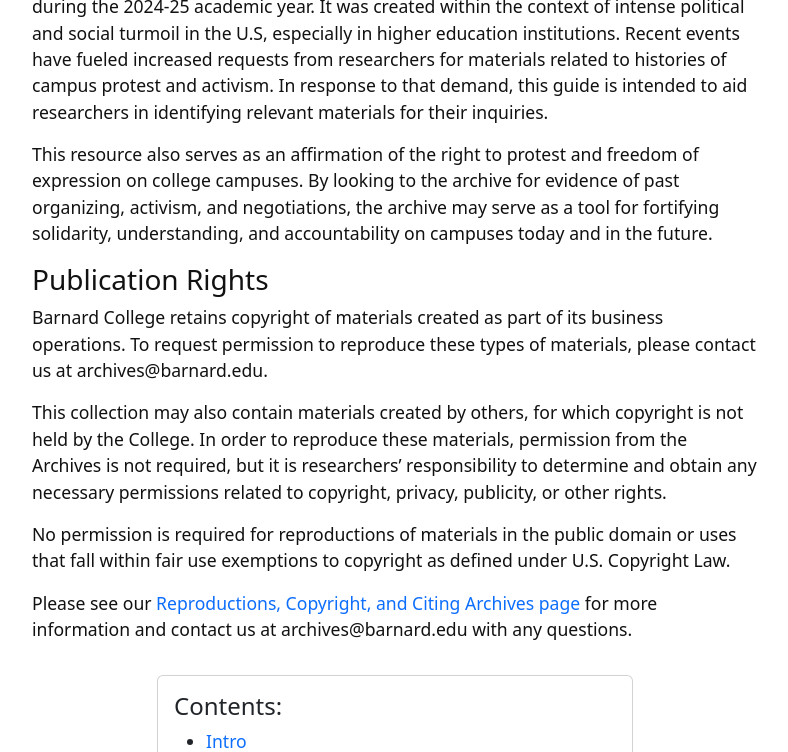
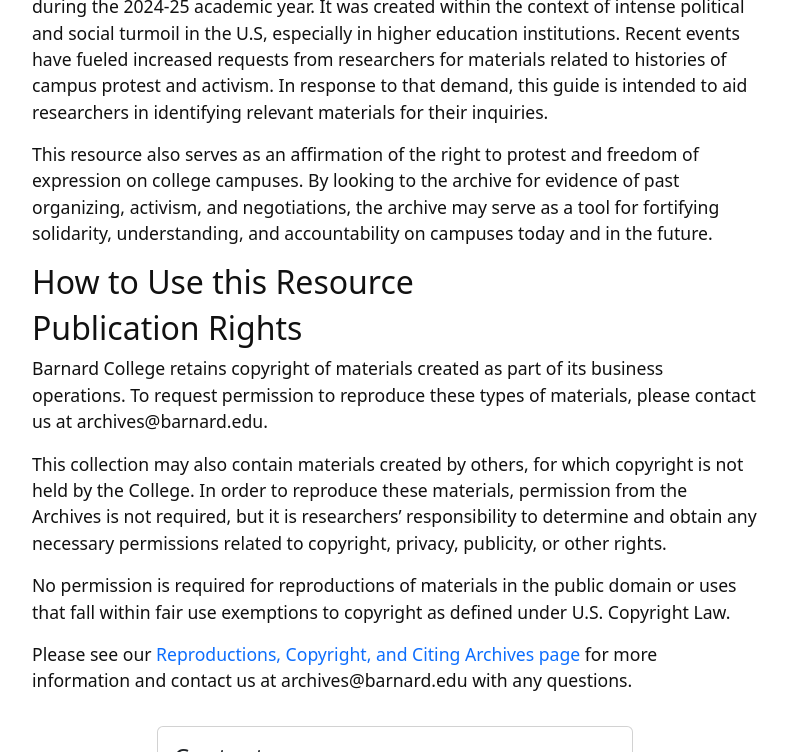
Before and after one commit to katelynautumn28/ddd-research-guide, a Jekyll site: the page built from index.md, in a window 1280 px wide and 900 px high, scrolled down 1004 px, cut to the strip 0-752 px from the top of the window. Shown: the whole strip, without its empty margins (245-1033 px from the left). Built offline with Jekyll 4.4.1, drawn with Linux system fonts in a browser that asks for light colours.

Commit message:
Update index.md

```diff
--- a/index.md
+++ b/index.md
@@ -14,7 +14,11 @@ This resource was created by Katelyn Landry, a Barnard Archives Graduate Fellow
 
 This resource also serves as an affirmation of the right to protest and freedom of expression on college campuses. By looking to the archive for evidence of past organizing, activism, and negotiations, the archive may serve as a tool for fortifying solidarity, understanding, and accountability on campuses today and in the future.
 
-### Publication Rights
+## How to Use this Resource
+
+
+
+## Publication Rights
 Barnard College retains copyright of materials created as part of its business operations. To request permission to reproduce these types of materials, please contact us at archives@barnard.edu.
 
 This collection may also contain materials created by others, for which copyright is not held by the College. In order to reproduce these materials, permission from the Archives is not required, but it is researchers' responsibility to determine and obtain any necessary permissions related to copyright, privacy, publicity, or other rights.
```
